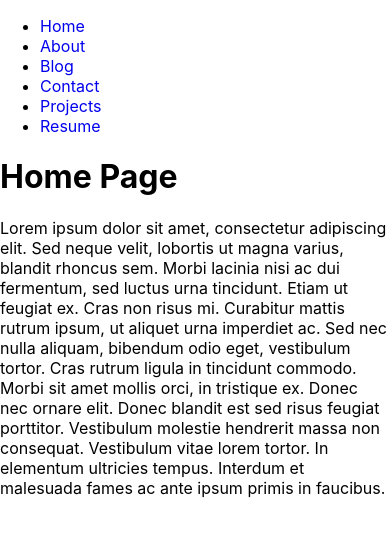
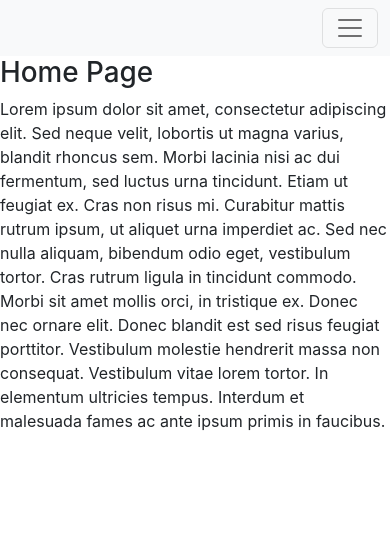
Before and after one commit to ianjustinferris/React-Portfolio, a React (Create React App) app in the folder react-portfolio/: page / in a window 390 px wide. Shown: the top 536 px of the page. Built offline with nearby package versions, Linux system fonts and the light colour scheme.

Commit message:
responsive nav-bar

```diff
--- a/react-portfolio/package.json
+++ b/react-portfolio/package.json
@@ -6,12 +6,9 @@
   "dependencies": {
     "@emailjs/browser": "^3.6.2",
     "animate.css": "^4.1.1",
-    "bootstrap": "^5.2.0",
-    "gsap": "^3.10.4",
-    "loaders.css": "^0.1.2",
     "react": "^18.2.0",
+    "react-bootstrap": "^2.4.0",
     "react-dom": "^18.2.0",
-    "react-loaders": "^3.0.1",
     "react-router-dom": "^6.3.0",
     "react-scripts": "5.0.1",
     "sass": "^1.53.0",
--- a/react-portfolio/public/index.html
+++ b/react-portfolio/public/index.html
@@ -9,6 +9,7 @@
       name="description"
       content="Web site created using create-react-app"
     />
+     <link href="https://cdn.jsdelivr.net/npm/bootstrap@5.2.0-beta1/dist/css/bootstrap.min.css" rel="stylesheet" integrity="sha384-0evHe/X+R7YkIZDRvuzKMRqM+OrBnVFBL6DOitfPri4tjfHxaWutUpFmBp4vmVor" crossorigin="anonymous">
     <link rel="apple-touch-icon" href="%PUBLIC_URL%/logo192.png" />
 
     <title>React Portfolio</title>
@@ -16,6 +17,6 @@
   <body>
 
     <div id="root"></div>
-
+  <script src="https://cdn.jsdelivr.net/npm/bootstrap@5.2.0-beta1/dist/js/bootstrap.bundle.min.js" integrity="sha384-pprn3073KE6tl6bjs2QrFaJGz5/SUsLqktiwsUTF55Jfv3qYSDhgCecCxMW52nD2" crossorigin="anonymous"></script>
   </body>
 </html>
--- a/react-portfolio/src/App.scss
+++ b/react-portfolio/src/App.scss
@@ -14,4 +14,9 @@ a {
 ul,
 li {
     text-decoration: none;
+    list-style: none
 }
+
+.navbar-toggler-icon {
+    color: black
+}
--- a/react-portfolio/src/components/Navigation.js
+++ b/react-portfolio/src/components/Navigation.js
@@ -1,63 +1,52 @@
+import Container from 'react-bootstrap/Container';
+import Nav from 'react-bootstrap/Nav';
+import Navbar from 'react-bootstrap/Navbar';
+import NavDropdown from 'react-bootstrap/NavDropdown';
+
 
 function NavTabs({ currentPage, handlePageChange }) {
     return (
-        <ul className="nav nav-tabs">
-            <li className="nav-item">
-                <a
-                    href="#home"
-                    onClick={() => handlePageChange('Home')}
-                    className={currentPage === 'Home' ? 'nav-link active' : 'nav-link'}
-                >
-                    Home
-                </a>
-            </li>
-            <li className="nav-item">
-                <a
-                    href="#about"
-                    onClick={() => handlePageChange('About')}
-                    className={currentPage === 'About' ? 'nav-link active' : 'nav-link'}
-                >
-                    About
-                </a>
-            </li>
-            <li className="nav-item">
-                <a
-                    href="#blog"
-                    onClick={() => handlePageChange('Blog')}
-                    className={currentPage === 'Blog' ? 'nav-link active' : 'nav-link'}
-                >
-                    Blog
-                </a>
-            </li>
-            <li className="nav-item">
-                <a
-                    href="#contact"
-                    onClick={() => handlePageChange('Contact')}
-                    className={currentPage === 'Contact' ? 'nav-link active' : 'nav-link'}
-                >
-                    Contact
-                </a>
-            </li>
-            <li className="nav-item">
-                <a
-                    href="#projects"
-                    onClick={() => handlePageChange('Projects')}
-                    className={currentPage === 'Projects' ? 'nav-link active' : 'nav-link'}
-                >
-                    Projects
-                </a>
-            </li>
-            <li className="nav-item">
-                <a
-                    href="#resume"
-                    onClick={() => handlePageChange('Resume')}
-                    className={currentPage === 'Resume' ? 'nav-link active' : 'nav-link'}
-                >
-                    Resume
-                </a>
-            </li>
-        </ul>
-    );
-}
+        <Navbar bg="light" expand="lg">
+            <Container>
+                <Navbar.Brand href="#home"></Navbar.Brand>
+                <Navbar.Toggle aria-controls="responsive-navbar-nav" />
+                <Navbar.Collapse id="basic-navbar-nav">
+                    <Nav className="me-auto">
+                        <Nav.Link href="#home" onClick={() => handlePageChange('Home')}
+                            className={currentPage === 'Home' ? 'nav-link active' : 'nav-link'}>
+
+                            Home
+
+                        </Nav.Link>
+                        <Nav.Link href="#about" onClick={() => handlePageChange('About')}
+                            className={currentPage === 'About' ? 'nav-link active' : 'nav-link'}>
+
+                            About
+
+                        </Nav.Link>
+                        <Nav.Link href="#contact" onClick={() => handlePageChange('Contact')}
+                            className={currentPage === 'Contact' ? 'nav-link active' : 'nav-link'}>
+
+                            Contact
+
+                        </Nav.Link>
+                        <Nav.Link href="#projects" onClick={() => handlePageChange('Projects')}
+                            className={currentPage === 'Projects' ? 'nav-link active' : 'nav-link'}>
+
+                            Projects
+
+                        </Nav.Link>
+                        <Nav.Link href="#resume" onClick={() => handlePageChange('Resume')}
+                            className={currentPage === 'Resume' ? 'nav-link active' : 'nav-link'}>
+
+                            Resume
+
+                        </Nav.Link>
+                    </Nav>
+                </Navbar.Collapse>
+            </Container>
+        </Navbar>
+    )
+};
 
 export default NavTabs;
```
Also changed, not shown: 2 other files (tests, documents, lock files or other folders).
